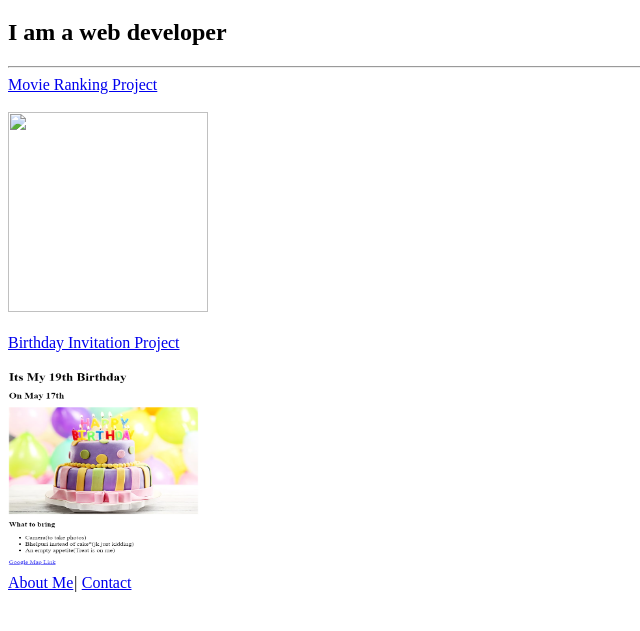
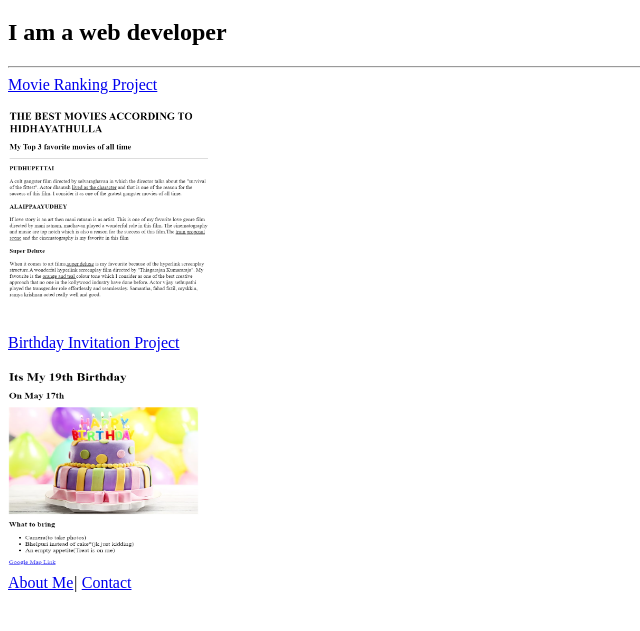
Before and after one commit to hidhayathulla2005/portfolio, a plain HTML site: page index.html in a window 1280 px wide. Shown: the part 61-692 px from the top of the page, without its empty margins (0-640 px from the left). Drawn offline with Linux system fonts and the light colour scheme.

Commit message:
index.html

```diff
--- a/index.html
+++ b/index.html
@@ -11,7 +11,7 @@
     <hr/>
     <a href="./public/movie-ranking.html">Movie Ranking Project </a><br>
     <br>
-    <img src="./assets/images/movie ranking own.png/" width="200" height="200">
+    <img src="./assets/images/movie ranking own.png" width="200" height="200">
     <br>
     <br>
     <a href="./public/birthday-invite.html">Birthday Invitation Project</a><br>
```
